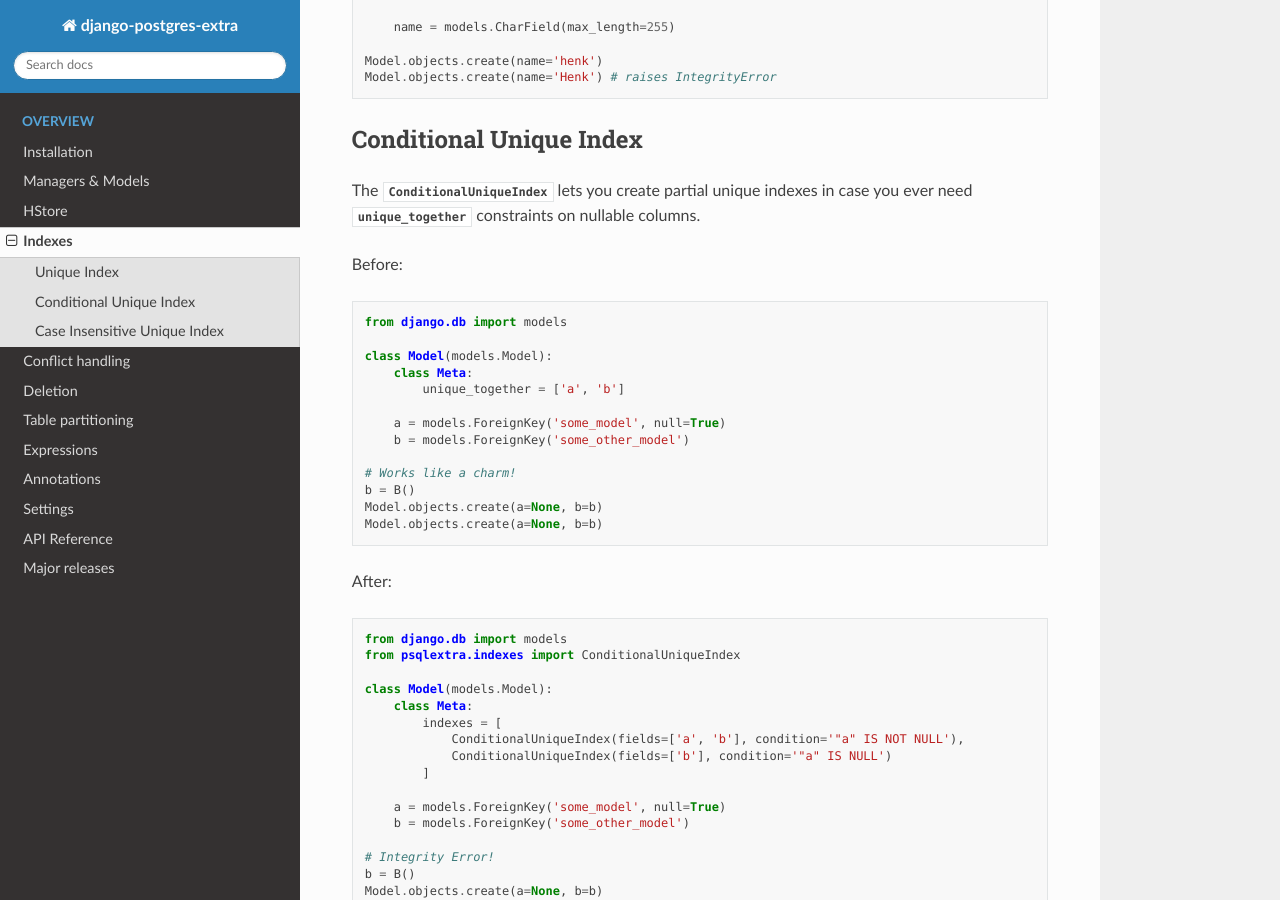
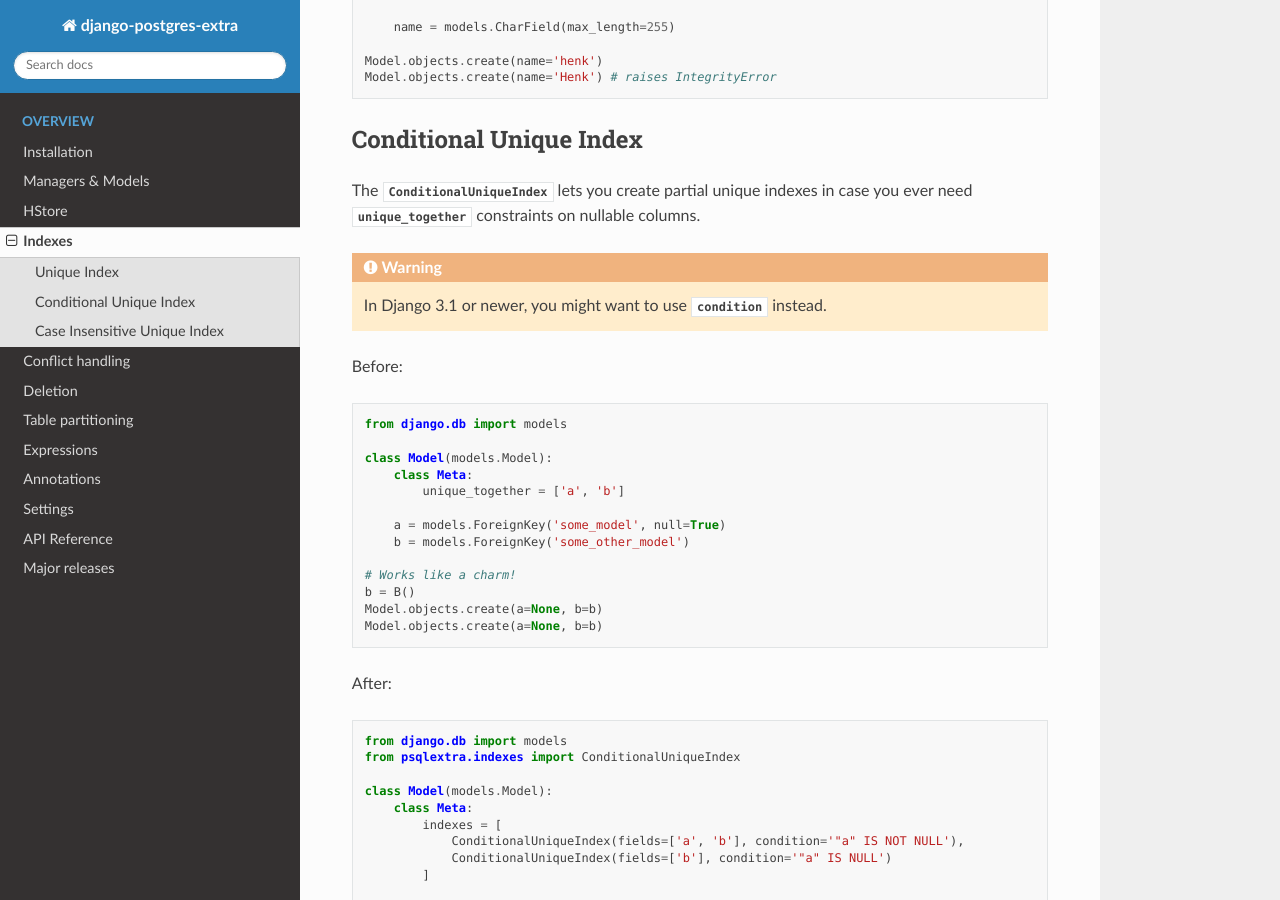
Before and after one commit to SectorLabs/django-postgres-extra, a Sphinx documentation site: the page built from docs/source/indexes.rst, in a window 1280 px wide and 900 px high, scrolled down 508 px. Built offline with Sphinx 7.4.7 and the Read the Docs theme 2.0.0, drawn with Linux system fonts in a browser that asks for light colours.

Commit message:
Point out that Django now supports ConditionalUniqueIndex

```diff
--- a/docs/source/indexes.rst
+++ b/docs/source/indexes.rst
@@ -34,6 +34,10 @@ Conditional Unique Index
 ------------------------
 The :class:`~psqlextra.indexes.ConditionalUniqueIndex` lets you create partial unique indexes in case you ever need :attr:`~django:django.db.models.Options.unique_together` constraints
 on nullable columns.
+
+.. warning::
+
+    In Django 3.1 or newer, you might want to use :attr:`~django.db.models.indexes.condition` instead.
 
 Before:
 
```
